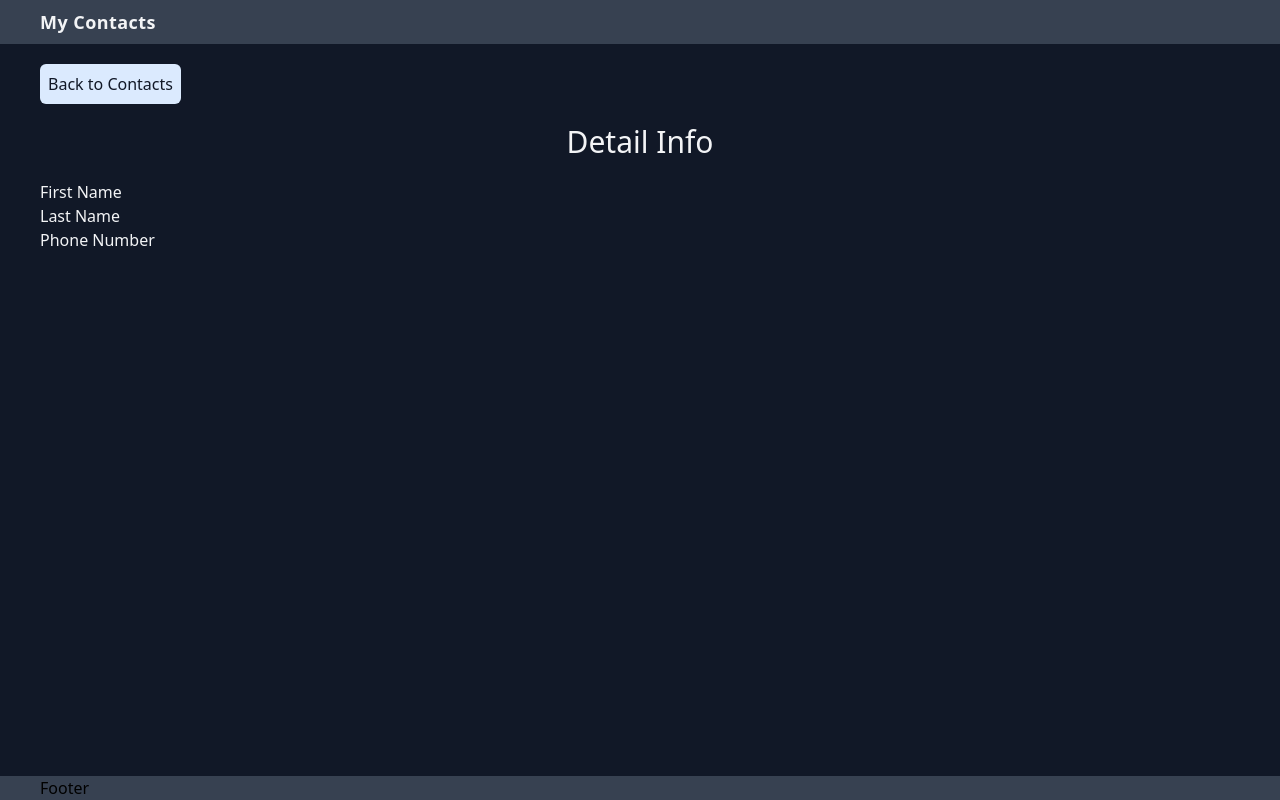
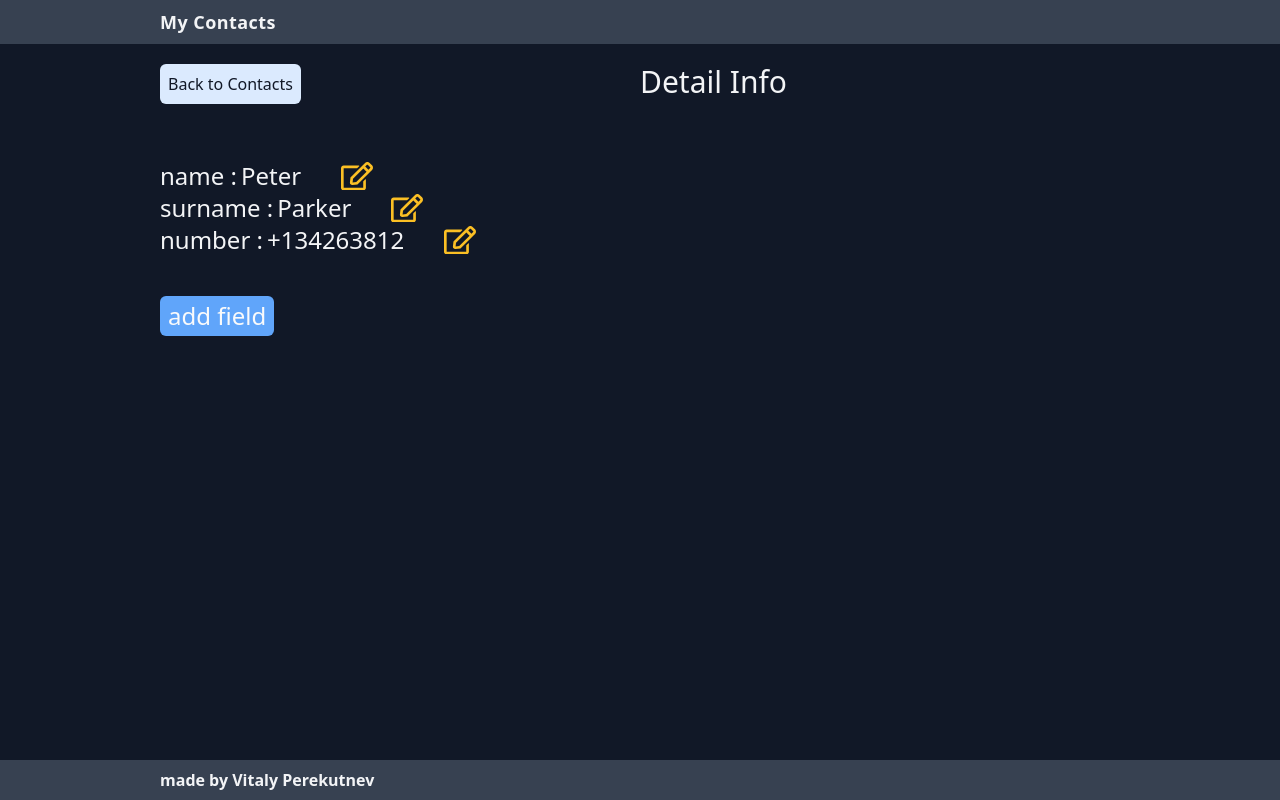
Before and after one commit to VitalyFromItaly/contacts, a Vue app: page /info/1 in a window 1280 px wide. Built offline with nearby package versions, Linux system fonts and the light colour scheme.

Commit message:
added vuex, setting actions on info page

```diff
--- a/package.json
+++ b/package.json
@@ -14,7 +14,8 @@
         "postcss": "^8.2.4",
         "tailwindcss": "^2.0.2",
         "vue": "^2.6.11",
-        "vue-router": "^3.5.1"
+        "vue-router": "^3.5.1",
+        "vuex": "^3.6.2"
     },
     "devDependencies": {
         "@vue/cli-plugin-babel": "~4.5.0",
--- a/src/components/Contact.vue
+++ b/src/components/Contact.vue
@@ -1,9 +1,10 @@
 <template>
   <div>
     <div class="flex items-end justify-between space-y-7 space-x-5">
-      <h1 @click="toInfo"
+      <h1
+        @click="toInfo"
         class="hover:bg-gray-700 py-2 px-3 rounded-lg pb-1 cursor-pointer border-b border-gray-100"
-      >{{contact.firstName}} {{contact.lastName}}</h1>
+      >{{contact.name}} {{contact.surname}}</h1>
       <button @click="deleteContact(contact)">
         <svg
           xmlns="http://www.w3.org/2000/svg"
@@ -23,13 +24,27 @@
 export default {
   name: "contact",
   props: ["contact"],
+  data() {
+    return {
+      currentContact: null,
+    }
+  },
   methods: {
     deleteContact(value) {
-      this.$emit('removeContact',value)
+      this.$emit("removeContact", value);
     },
     toInfo() {
-      this.$router.push({name:'info', params: {name: this.contact.firstName, lastName:this.contact.lastName}})
+      this.$router.push({
+        name: "info",
+        params: {
+          contact: this.contact, // to send the object to the Info.vue
+          id: this.contact.id,
+          //name: this.contact.firstName, // to show in url the name and last name
+          //lastName: this.contact.lastName == undefined ? '-last-name-not-specified' : this.contact.lastName //checking if last name is empty
+        },
+      });
     }
   },
+
 };
 </script>
--- a/src/components/Contacts.vue
+++ b/src/components/Contacts.vue
@@ -4,21 +4,22 @@
     <Modal
       @close="isModalOpenContact = !isModalOpenContact"
       v-if="isModalOpenContact"
-      class="flex items-center justify-center"> <!-- to center the modal-->
+      class="flex items-center justify-center">
+      <!-- to center the modal-->
       <template v-slot:header>Add a new contact</template>
       <template v-slot:body>
         <form
           method="get"
           @keydown.enter.prevent="addNewContact"
-          class="sm:flex sm:items-end text-gray-900 sm:my-5"
-        >
+          class="sm:flex sm:items-end text-gray-900 sm:my-5">
           <div>
             <input
               class="pl-5 py-1 rounded-md ml-5 sm:w-4/5 mt-5 sm:mt-0 bg-gray-200"
               placeholder="add first name"
               v-model="newContact.firstName"
-              name="firstName"
+              id="firstName"
             />
+            <label class="text-yellow-300 block pl-5 pt-2" v-if="isContactEmpty" for="firstName">The field is required.</label>
             <input
               class="pl-5 py-1 rounded-md ml-5 sm:w-4/5 mt-5 bg-gray-200"
               placeholder="add last name"
@@ -37,7 +38,7 @@
             @click.prevent="addNewContact"
             :class="[isContactEmpty ? 'cursor-not-allowed' : '']"
             type="button"
-            class=" mx-5 my-5 sm:my-0  px-5 focus:outline-none bg-gray-200 hover:bg-gray-500 text-gray-700 font-semibold hover:text-white border border-gray-500 hover:border-transparent rounded"
+            class="mx-5 my-5 sm:my-0 px-5 focus:outline-none bg-gray-200 hover:bg-gray-500 text-gray-700 font-semibold hover:text-white border border-gray-500 hover:border-transparent rounded"
           >Add a contact</button>
         </form>
       </template>
@@ -46,7 +47,7 @@
       <div class="flex items-baseline justify-between">
         <div>
           <Contact
-            v-for="contact in defaultContacts"
+            v-for="contact in GET_ALL_CONTACTS"
             :key="contact.id"
             :contact="contact"
             @removeContact="removeContact"
@@ -61,6 +62,7 @@
   </div>
 </template>
 <script>
+import { mapActions, mapGetters } from 'vuex';
 import Contact from "./Contact";
 import Modal from "./Modal";
 export default {
@@ -73,63 +75,37 @@ export default {
     return {
       isModalOpenContact: false,
       newContact: new Object(),
-      defaultContacts: [
-        {
-          id: 0,
-          firstName: "Steve",
-          lastName: "Jobs",
-          number: "+13049658492"
-        },
-        {
-          id: 1,
-          firstName: "Peter",
-          lastName: "Parker",
-          number: "+134263812"
-        },
-        {
-          id: 2,
-          firstName: "Bill",
-          lastName: "Gates",
-          number: "+4869302556"
-        },
-        {
-          id: 3,
-          firstName: "Vladimir",
-          lastName: "Ivanov",
-          number: "+79124593123"
-        }
-      ]
     };
   },
   methods: {
+    ...mapActions(['DEFINE_DELETING_CONTACT','DEFINE_NEW_CONTACT']),
     addNewContact() {
       if (!this.isContactEmpty) {
-        this.newContact.id = this.defaultContacts.length;
-        this.defaultContacts.push(this.newContact);
+        this.newContact.id = Math.random().toString(20).substr(2,10);
+        this.DEFINE_NEW_CONTACT(this.newContact);
       }
       this.newContact = {};
       this.isModalOpenContact = !this.isModalOpenContact;
     },
     removeContact(contact) {
-      if (confirm("Are you sure?")) { //the confirmation of deleting chosen contact
-        this.defaultContacts = this.defaultContacts.filter(
-          e => e.id !== contact.id
-        );
-        for (let i = 0; i < this.defaultContacts.length; i++) { // to update all ids of this.defaultContacts.
-          this.defaultContacts[i].id = i;
-        }
+      if (confirm("Are you sure you want to delete the contact?")) {
+        //the confirmation of deleting the chosen contact
+        this.DEFINE_DELETING_CONTACT(contact);
       }
-    }
+    },
   },
   computed: {
+    ...mapGetters(['GET_ALL_CONTACTS']),
     isContactEmpty() {
       // to prevent of pushing of an empty contact
-      if (Object.keys(this.newContact).length == 0) {
+      //if (Object.keys(this.newContact).length == 0)
+      if (this.newContact.firstName == undefined || this.newContact.firstName =='')
+       {
         return true;
       } else {
         return false;
       }
     }
-  },
+  }
 };
 </script>
--- a/src/components/Info.vue
+++ b/src/components/Info.vue
@@ -1,22 +1,89 @@
 <template>
-  <div id="info">
+<div id="info">
+  <div class="grid grid-cols-2">
     <BackBtn class="mt-5" />
-    <h1 class='text-center text-3xl my-5'>
-      Detail Info
-    </h1>
-    <h1>First Name</h1>
-    <h1>Last Name</h1>
-    <h1>Phone Number</h1>
+    <h1 class="text-3xl justify-self-auto my-5">Detail Info</h1>
   </div>
+  <div v-if="currentContact !== undefined" class="mt-10 text-2xl">
+    <InfoDetails v-for="k in keys" :key="k" :k="k" />
+    <!--<InfoDetails v-for="(value,name) in GET_CURRENT_CONTACT" :key="name" :name="name" :value="value"  />-->
+    <!--
+      <div  v-for="key in keys" :key="key" class="flex">
+      <p class="text-gray-400">{{key}} :</p>
+      <p  v-if="!isEditClicked" class=""> {{currentContact[key] }}</p>
+      <input v-model="currentContact[key]"  v-if='isEditClicked' >
+      <input v-model="key.name"  v-if='isEditClicked' >
+      <button @click="editField">
+        <svg xmlns="http://www.w3.org/2000/svg" aria-hidden="true" focusable="false" data-prefix="far" data-icon="edit" class="fill-current w-8 ml-10 text-yellow-400" role="img" viewBox="0 0 576 512">
+          <path fill="currentColor" d="M402.3 344.9l32-32c5-5 13.7-1.5 13.7 5.7V464c0 26.5-21.5 48-48 48H48c-26.5 0-48-21.5-48-48V112c0-26.5 21.5-48 48-48h273.5c7.1 0 10.7 8.6 5.7 13.7l-32 32c-1.5 1.5-3.5 2.3-5.7 2.3H48v352h352V350.5c0-2.1.8-4.1 2.3-5.6zm156.6-201.8L296.3 405.7l-90.4 10c-26.2 2.9-48.5-19.2-45.6-45.6l10-90.4L432.9 17.1c22.9-22.9 59.9-22.9 82.7 0l43.2 43.2c22.9 22.9 22.9 60 .1 82.8zM460.1 174L402 115.9 216.2 301.8l-7.3 65.3 65.3-7.3L460.1 174zm64.8-79.7l-43.2-43.2c-4.1-4.1-10.8-4.1-14.8 0L436 82l58.1 58.1 30.9-30.9c4-4.2 4-10.8-.1-14.9z" /></svg>
+      </button>
+    </div>-->
+    <div v-if="isAddFieldClicked">
+      <input v-model="newFieldName" placeholder="new field" class="block text-gray-900 my-5" />
+      <input v-model="newFieldValue" placeholder="new field value" class="text-gray-900" />
+      <button @click="submitAdding">submit</button>
+    </div>
+    <button class="bg-blue-400 text-gray-50 py-1 px-2 rounded-md my-10" @click="isAddFieldClicked = !isAddFieldClicked">add field</button>
+  </div>
+  <div v-else class="text-center text-red-600 text-5xl mt-10">No contact found</div>
+</div>
 </template>
 
 <script>
-import BackBtn from './BackBtn'
+import {
+  mapActions,
+  mapGetters
+} from "vuex";
+import BackBtn from "./BackBtn";
+import InfoDetails from './InfoDetails'
 export default {
-  name:'info',
-  props:['contact'],
+  name: "info",
+  data() {
+    return {
+      invisibleKeys: ["id"],
+      currentContact: null,
+      isAddFieldClicked: false,
+      newFieldName: null,
+      newFieldValue: null,
+      isEditClicked: false,
+    };
+  },
   components: {
-    BackBtn
+    BackBtn,
+    InfoDetails
+  },
+  methods: {
+    ...mapActions(['DEFINE_CURRENT_CONTACT']),
+
+    editField() {
+      this.isEditClicked = !this.isEditClicked
+      console.log(this.GET_CURRENT_CONTACT);
+    },
+    addField() {
+      this.isAddFieldClicked = true;
+    },
+    submitAdding() {
+      this.isAddFieldClicked = !this.isAddFieldClicked;
+      this.keys.push(this.newFieldName);
+      this.GET_CURRENT_CONTACT[this.newFieldName] = this.newFieldValue;
+    },
+    setCurrentContact() {
+      this.DEFINE_CURRENT_CONTACT(this.$route.params.id);
+    }
+  },
+  created() {
+    this.setCurrentContact();
+  },
+  watch: {
+    $route: function () {
+      this.setCurrentContact();
+    },
+  },
+  computed: {
+    ...mapGetters(["GET_ALL_CONTACTS", 'GET_CURRENT_CONTACT']),
+    keys() {
+      return Object.keys(this.GET_CURRENT_CONTACT).filter(key => !this.invisibleKeys.includes(key));
+    }
   }
-}
+};
 </script>
--- /dev/null
+++ b/src/components/InfoDetails.vue
@@ -0,0 +1,63 @@
+<template>
+<div id="info-details">
+  <div class="flex">
+    <div v-if="!isEditClicked">{{fieldName}} :</div>
+    <p v-if="!isEditClicked" class="pl-1"> {{GET_CURRENT_CONTACT[k]}}</p>
+    <input v-model="field" v-if='isEditClicked' class="block text-gray-900 my-5">
+    <input v-model="GET_CURRENT_CONTACT[k]" v-if='isEditClicked' class="block text-gray-900 my-5">
+    <button v-if="isEditClicked" @click="keyChange">change</button>
+    <button @click="editField">
+      <svg xmlns="http://www.w3.org/2000/svg" aria-hidden="true" focusable="false" data-prefix="far" data-icon="edit" class="fill-current w-8 ml-10 text-yellow-400" role="img" viewBox="0 0 576 512">
+        <path fill="currentColor" d="M402.3 344.9l32-32c5-5 13.7-1.5 13.7 5.7V464c0 26.5-21.5 48-48 48H48c-26.5 0-48-21.5-48-48V112c0-26.5 21.5-48 48-48h273.5c7.1 0 10.7 8.6 5.7 13.7l-32 32c-1.5 1.5-3.5 2.3-5.7 2.3H48v352h352V350.5c0-2.1.8-4.1 2.3-5.6zm156.6-201.8L296.3 405.7l-90.4 10c-26.2 2.9-48.5-19.2-45.6-45.6l10-90.4L432.9 17.1c22.9-22.9 59.9-22.9 82.7 0l43.2 43.2c22.9 22.9 22.9 60 .1 82.8zM460.1 174L402 115.9 216.2 301.8l-7.3 65.3 65.3-7.3L460.1 174zm64.8-79.7l-43.2-43.2c-4.1-4.1-10.8-4.1-14.8 0L436 82l58.1 58.1 30.9-30.9c4-4.2 4-10.8-.1-14.9z" /></svg>
+    </button>
+  </div>
+</div>
+</template>
+
+<script>
+import {
+  mapActions,
+  mapGetters
+} from "vuex";
+export default {
+  name: 'info-details',
+  props: ['k'],
+  data() {
+    return {
+      isEditClicked: false,
+      field:'',
+      value:null,
+    }
+  },
+  methods: {
+     ...mapActions(['DEFINE_NEW_KEY_IN_CURRENT_CONTACT']),
+    editField() {
+      this.isEditClicked = !this.isEditClicked;
+
+    },
+    keyChange() {
+      let payload = {
+        id: this.GET_CURRENT_CONTACT.id,
+        keyOld:this.k,
+        keyNew:this.fieldName
+      }
+      this.DEFINE_NEW_KEY_IN_CURRENT_CONTACT(payload)
+      this.isEditClicked = !this.isEditClicked;
+    }
+  },
+  created() {
+      this.field = this.k;
+          },
+  computed: {
+    ...mapGetters(['GET_ALL_CONTACTS','GET_CURRENT_CONTACT']),
+    fieldName: {
+      get: function () {
+        return this.field;
+      },
+      set: function(value) {
+        this.filed = value
+      }
+    },
+  }
+}
+</script>
--- a/src/components/MainWrapper.vue
+++ b/src/components/MainWrapper.vue
@@ -2,7 +2,7 @@
   <div id="wrapper" class="subpixel-antialiased flex flex-col min-h-screen">
     <VueHeader />
 
-    <div class=" bg-gray-900 px-10 text-gray-100 flex-grow">
+    <div class=" bg-gray-900 px-10 lg:px-40 text-gray-100 flex-grow">
       <keep-alive>
           <router-view>
           </router-view>
@@ -11,7 +11,6 @@
     <Vue-Footer />
   </div>
 </template>
-
 <script>
 import VueHeader from "./VueHeader";
 import VueFooter from "./VueFooter";
@@ -20,6 +19,6 @@ export default {
   components: {
     VueHeader,
     VueFooter
-  }
+  },
 };
 </script>
--- a/src/components/VueFooter.vue
+++ b/src/components/VueFooter.vue
@@ -1,7 +1,7 @@
 <template>
   <div id="vue-footer">
-  <div class="bg-gray-700 px-10">
-  Footer
+  <div class="bg-gray-700 text-gray-100 text-md py-2 font-bold px-10 lg:px-40">
+  made by Vitaly Perekutnev
   </div>
   </div>
 </template>
--- a/src/components/VueHeader.vue
+++ b/src/components/VueHeader.vue
@@ -1,6 +1,6 @@
 <template>
   <div id="vue-header">
-    <div class="bg-gray-700 px-10">
+    <div class="bg-gray-700 px-10 lg:px-40">
       <h1 class="text-gray-100 text-lg py-2 font-semibold tracking-wide">My Contacts</h1>
     </div>
   </div>
--- a/src/main.js
+++ b/src/main.js
@@ -2,9 +2,11 @@ import Vue from 'vue'
 import App from './App.vue'
 import router from './router/router'
 import '../css/style.css'
+import { store } from './store/index'
 Vue.config.productionTip = false
 
 new Vue({
     render: h => h(App),
-    router
+    router,
+    store
 }).$mount('#app')
--- a/src/router/router.js
+++ b/src/router/router.js
@@ -12,7 +12,8 @@ let router = new Router({
             props: true
         },
         {
-            path: '/info/:lastName' + 'name',
+            path: '/info/:id',
+            //path: '/info/:id/:name:lastName',
             name: 'info',
             component: Info,
             props: true,
--- /dev/null
+++ b/src/store/index.js
@@ -0,0 +1,9 @@
+import Vue from 'vue';
+import Vuex from 'vuex';
+import contacts from './modules/contacts'
+Vue.use(Vuex);
+export const store = new Vuex.Store({
+    modules: {
+        contacts
+    }
+});
--- /dev/null
+++ b/src/store/modules/contacts.js
@@ -0,0 +1,82 @@
+export default {
+    state: {
+        contacts: [{
+                id: 0,
+                name: "Steve",
+                surname: "Jobs",
+                number: "+13049658492"
+            },
+            {
+                id: 1,
+                name: "Peter",
+                surname: "Parker",
+                number: "+134263812"
+            },
+            {
+                id: 2,
+                name: "Bill",
+                surname: "Gates",
+                number: "+4869302556"
+            },
+            {
+                id: 3,
+                name: "Vladimir",
+                surname: "Ivanov",
+                number: "+79124593123"
+            }
+        ],
+        currentContactInInfo: null,
+
+    },
+    getters: {
+        GET_ALL_CONTACTS(state) {
+            return state.contacts;
+        },
+        GET_CURRENT_CONTACT(state) {
+            return state.currentContactInInfo;
+        }
+    },
+    mutations: {
+        ADD_NEW_CONTACT(state, value) {
+            state.contacts.push(value);
+        },
+        REMOVE_CONTACT(state, value) {
+            state.contacts = state.contacts.filter(e => e.id !== value.id);
+        },
+        SET_CURRENT_CONTACT(state, value) {
+            state.currentContactInInfo = state.contacts.find(e => e.id == value)
+        },
+        RENAME_KEY_IN_CURRENT_CONTACT(state, payload) {
+            let values = Object.values(state.currentContactInInfo)
+            let keys = Object.keys(state.currentContactInInfo);
+            let newKeys = keys.map(key => {
+                if (key == payload.keyOld) {
+                    return key = payload.keyNew
+                } else {
+                    return key
+                }
+            })
+            state.currentContactInInfo = Object.assign(...newKeys.map((n, i) => ({
+                [n]: values[i]
+            })))
+            let index = state.contacts.findIndex(index => index.id == state.currentContactInInfo.id)
+            state.contacts.splice(index, 1, state.currentContactInInfo) // update state.contacts after changing a key in currentContact
+        },
+
+
+    },
+    actions: {
+        DEFINE_NEW_CONTACT(context, value) {
+            context.commit('ADD_NEW_CONTACT', value);
+        },
+        DEFINE_DELETING_CONTACT(context, value) {
+            context.commit('REMOVE_CONTACT', value);
+        },
+        DEFINE_CURRENT_CONTACT(context, value) {
+            context.commit('SET_CURRENT_CONTACT', value)
+        },
+        DEFINE_NEW_KEY_IN_CURRENT_CONTACT(context, payload) {
+            context.commit('RENAME_KEY_IN_CURRENT_CONTACT', payload);
+        }
+    }
+}
```
Also changed, not shown: 1 other file (tests, documents, lock files or other folders).
